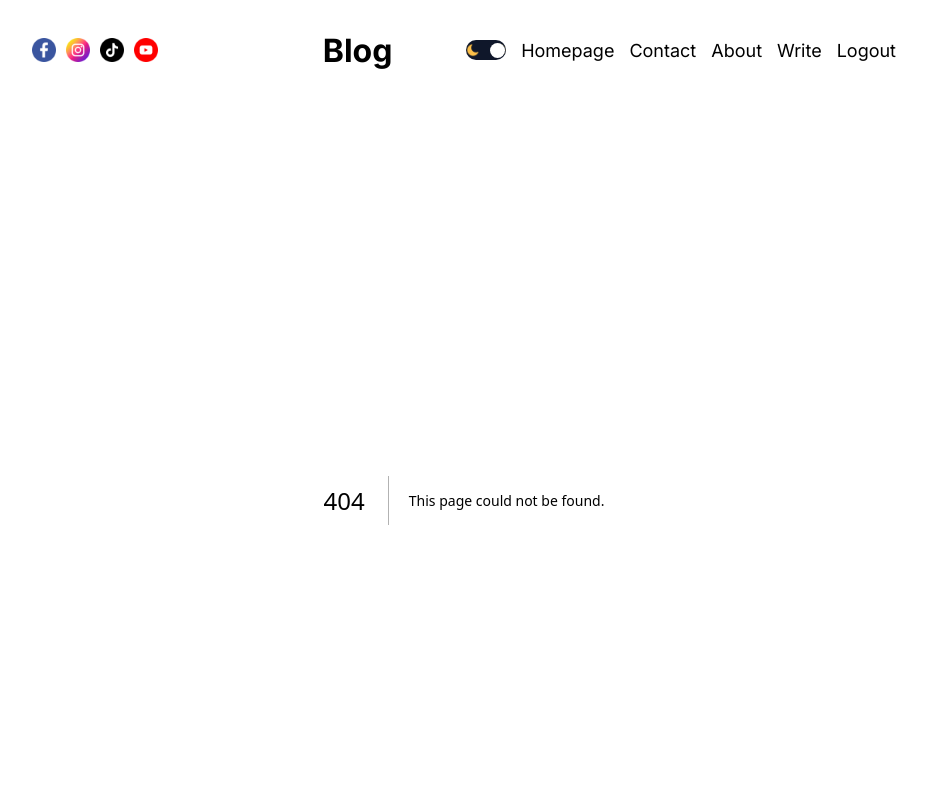
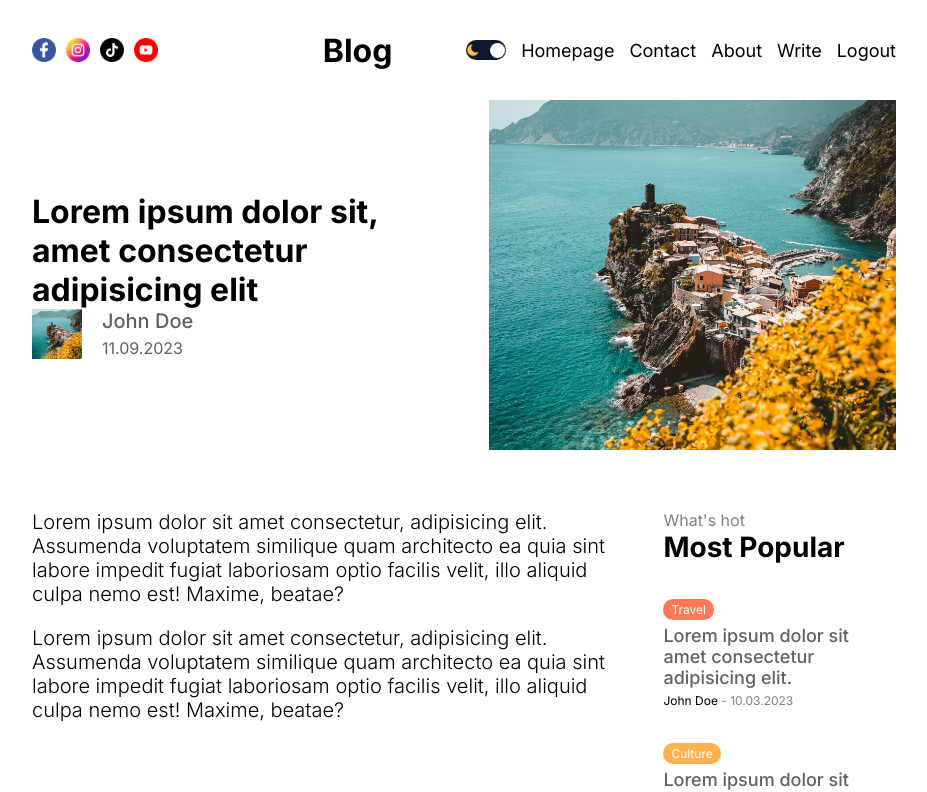
Before and after one commit to CourtneyCarson/next-blog, a Next.js app: page /login in a window 1280 px wide. Before the commit this address had no page. Shown: the top 792 px of the page, without its empty margins (176-1103 px from the left). Built offline with nearby package versions, Linux system fonts and the light colour scheme.

Commit message:
single blog post page styling

```diff
--- /dev/null
+++ b/src/app/[slug]/page.jsx
@@ -0,0 +1,48 @@
+import { Menu } from '@/components/menu/Menu';
+import styles from './singlePage.module.css';
+import Image from 'next/image';
+
+const SinglePage = () => {
+  return (
+    <div className={styles.container}>
+      <div className={styles.infoContainer}>
+        <div className={styles.textContainer}>
+          <h1>Lorem ipsum dolor sit, amet consectetur adipisicing elit</h1>
+          <div className={styles.user}>
+            <div className={styles.userImageContainer}>
+              <Image src="/p1.jpeg" alt="" fill className={styles.image} />
+            </div>
+            <div className={styles.userTextContainer}>
+              <span className={styles.username}>John Doe</span>
+              <span className={styles.date}>11.09.2023</span>
+            </div>
+          </div>
+        </div>
+        <div className={styles.imageContainer}>
+          <Image src="/p1.jpeg" alt="" fill className={styles.image} />
+        </div>
+      </div>
+      <div className={styles.content}>
+        <div className={styles.post}>
+          <div className={styles.description}>
+            <p>
+              Lorem ipsum dolor sit amet consectetur, adipisicing elit.
+              Assumenda voluptatem similique quam architecto ea quia sint labore
+              impedit fugiat laboriosam optio facilis velit, illo aliquid culpa
+              nemo est! Maxime, beatae?
+            </p>
+            <p>
+              Lorem ipsum dolor sit amet consectetur, adipisicing elit.
+              Assumenda voluptatem similique quam architecto ea quia sint labore
+              impedit fugiat laboriosam optio facilis velit, illo aliquid culpa
+              nemo est! Maxime, beatae?
+            </p>
+          </div>
+        </div>
+        <Menu />
+      </div>
+    </div>
+  );
+};
+
+export default SinglePage;
--- /dev/null
+++ b/src/app/[slug]/singlePage.module.css
@@ -0,0 +1,94 @@
+.infoContainer {
+  display: flex;
+  align-items: center;
+  gap: 50px;
+}
+
+.textContainer {
+  flex: 1;
+}
+
+.title {
+  font-size: 64px;
+  margin-bottom: 50px;
+}
+
+.user {
+  display: flex;
+  align-items: center;
+  gap: 20px;
+}
+
+.userImageContainer {
+  width: 50px;
+  height: 50px;
+  position: relative;
+}
+
+.avatar {
+  border-radius: 50%;
+  object-fit: cover;
+}
+
+.userTextContainer {
+  display: flex;
+  flex-direction: column;
+  gap: 5px;
+  color: var(--softTextColor);
+}
+
+.username {
+  font-size: 20px;
+  font-weight: 500;
+}
+
+.imageContainer {
+  flex: 1;
+  height: 350px;
+  position: relative;
+}
+
+.image {
+  object-fit: cover;
+}
+
+.content {
+  display: flex;
+  gap: 50px;
+}
+
+.post {
+  flex: 5;
+  margin-top: 60px;
+}
+
+.description p {
+  font-size: 20px;
+  font-weight: 300;
+  margin-bottom: 20px;
+}
+
+@media screen and (max-width: 1536px) {
+  .title {
+    font-size: 54px;
+  }
+}
+@media screen and (max-width: 1280px) {
+  .title {
+    font-size: 48px;
+  }
+}
+@media screen and (max-width: 1024px) {
+  .imageContainer {
+    display: none;
+  }
+}
+@media screen and (max-width: 640px) {
+  .title {
+    font-size: 36px;
+  }
+
+  .description p{
+    font-size: 18px;
+  }
+}
```
